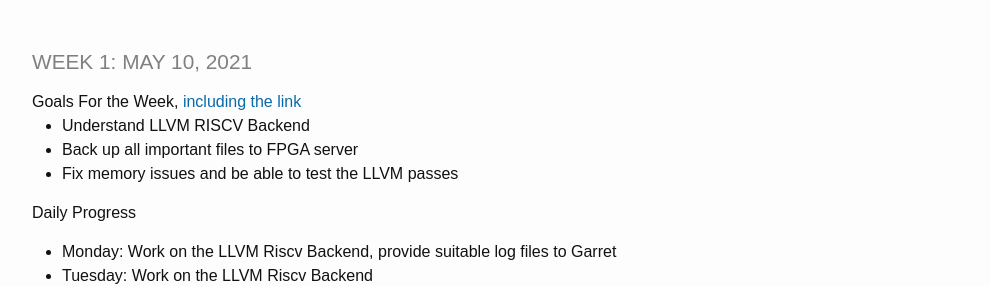
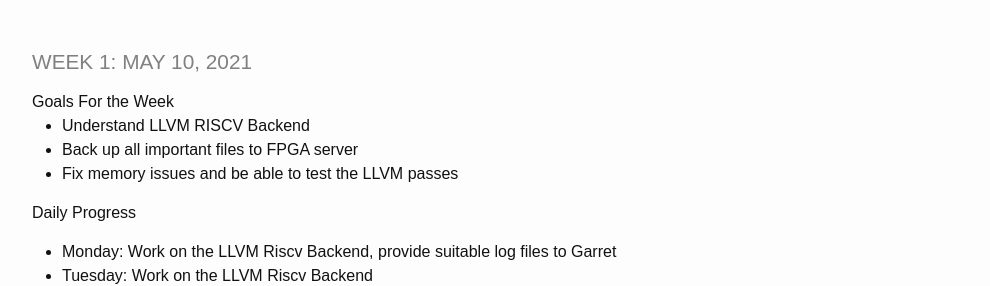
Before and after one commit to chriswils95/chriswils.github.io, a Jekyll site: the page built from _pages/log.md, in a window 1280 px wide and 922 px high. Shown: the part 172-458 px from the top of the window, without its empty margins (53-1043 px from the left). Built offline with Jekyll 4.4.1, drawn with Linux system fonts in a browser that asks for light colours.

Commit message:
work on logs

```diff
--- a/_pages/log.md
+++ b/_pages/log.md
@@ -5,8 +5,7 @@ title: Weekly Report
 
 ### Week 1: May 10, 2021
 <div class="text-purple">
-   Goals For the Week,
-   <a href="#" class="text-inherit">including the link</a>
+   Goals For the Week
 </div>
 * Understand LLVM RISCV Backend
 * Back up all important files to FPGA server
```
